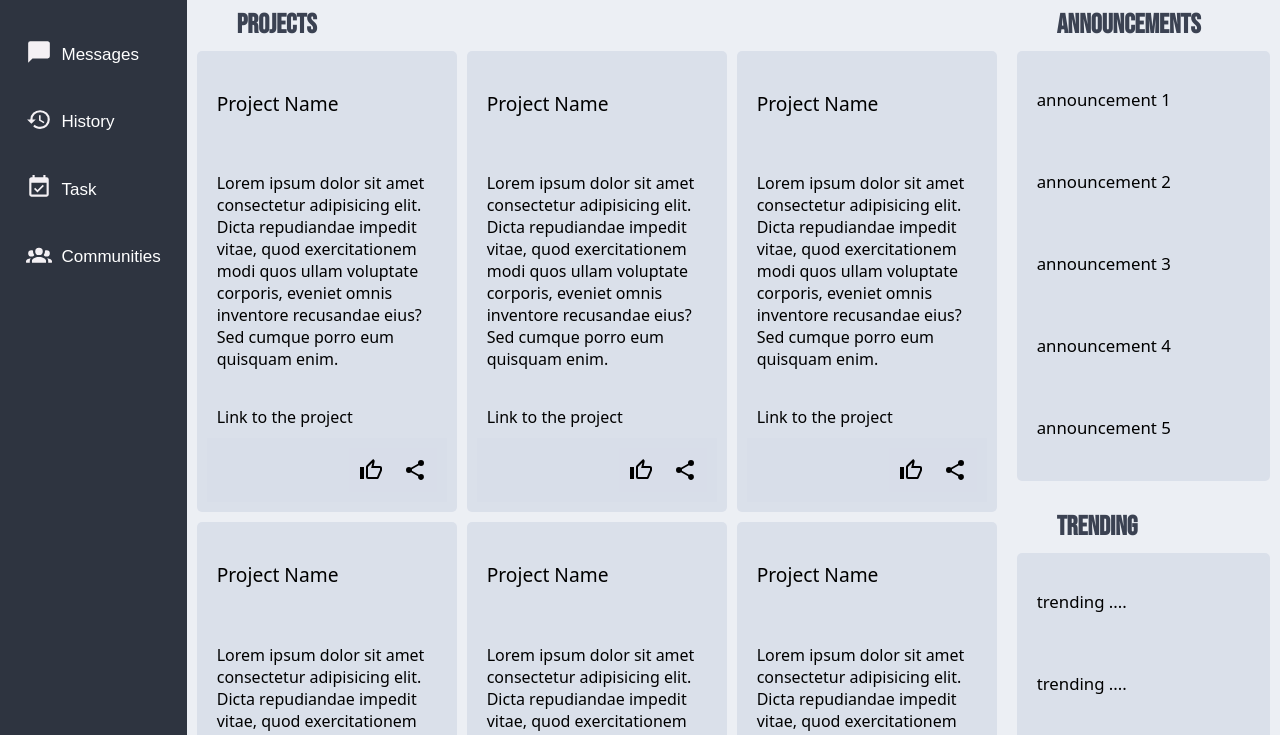
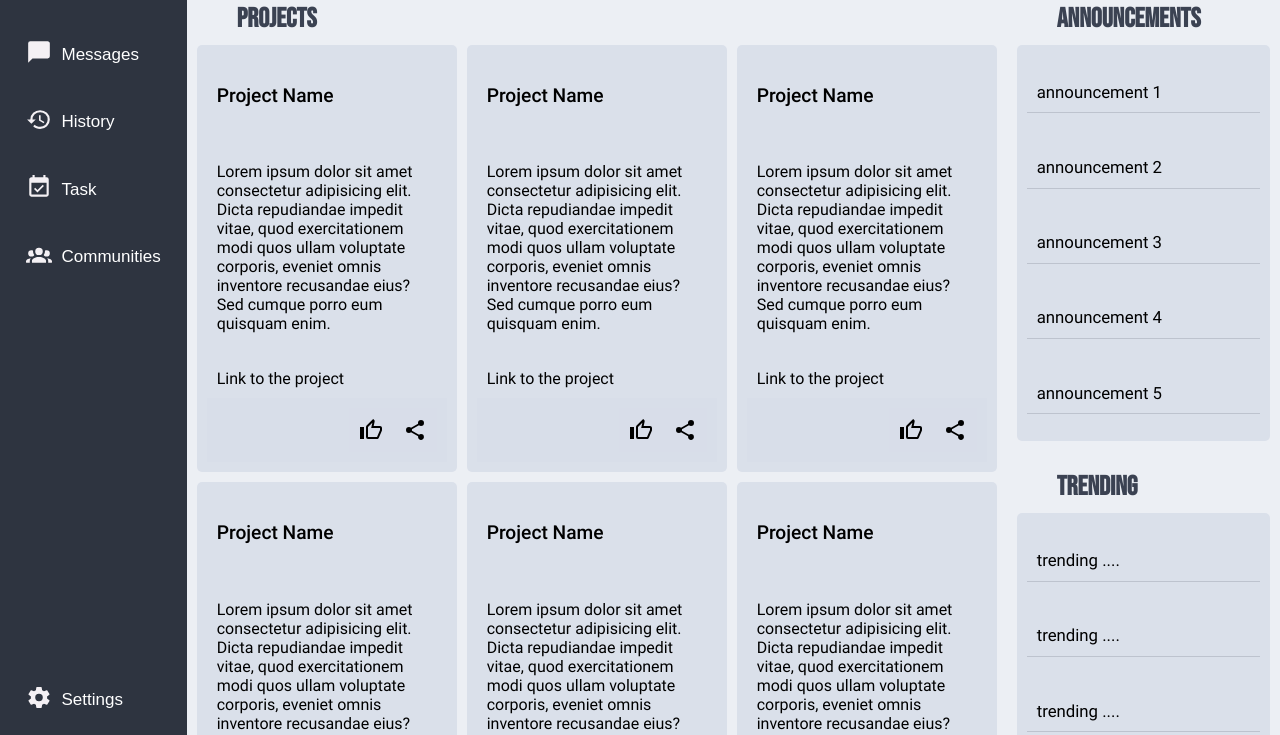
Before and after one commit to dhruvpurohit2k/dashboard, a plain HTML site: page index.html in a window 1280 px wide. Shown: the part 268-1003 px from the top of the page. Drawn offline with Linux system fonts and the light colour scheme.

Commit message:
Finish the touch ups

```diff
--- a/styles.css
+++ b/styles.css
@@ -6,14 +6,22 @@
   font-family: Bebas-Neue;
   src: url(/assets/fonts/BebasNeue-Regular.ttf);
 }
+@font-face {
+	font-family: roboto-medium;
+	src: url(/assets/fonts/Roboto-Medium.ttf);
+}
+@font-face {
+	font-family: roboto-reg;
+	src: url(/assets/fonts/Roboto-Regular.ttf);
+}
+
 html {
   height: 100%;
 }
 
 body {
   margin: 0;
-  font-family: system-ui, -apple-system, BlinkMacSystemFont, "Segoe UI", Roboto,
-    Oxygen, Ubuntu, Cantarell, "Open Sans", "Helvetica Neue", sans-serif;
+  font-family: roboto-reg;
   height: 100%;
   width: 100vw;
   display: grid;
@@ -93,6 +101,7 @@ main {
         .project-card-heading {
           background-color: rgba(255, 255, 255, 0);
           font-size: 1.2em;
+					font-family: roboto-medium;
         }
         .project-card-description {
           background-color: rgba(255, 255, 255, 0);
@@ -152,6 +161,8 @@ main {
         filter: invert(85%) sepia(27%) saturate(633%) hue-rotate(160deg)
           brightness(85%) contrast(89%);
       }
+			img:hover{
+			}
     }
   }
 }
@@ -192,9 +203,13 @@ main {
         border: 0px;
         font-size: 1em;
         height: 1.2em;
+				outline: none;
         border-radius: 5px;
         width: calc(40ch + 15vw);
       }
+			input:focus{
+				border:2px solid #88c0d0;
+			}
     }
     #profile {
       display: flex;
@@ -235,7 +250,7 @@ main {
       column-gap: 20px;
       margin-left: calc(10px + 5%);
 			.profile-pic{
-				border: 3px solid #88c0d0;
+				/* border: 3px solid #88c0d0; */
 				border-radius: 10px;
 				display: flex;
 				justify-content: center;
@@ -279,6 +294,7 @@ main {
     background-color: rgba(255, 255, 255, 0);
     font-size: 1.05em;
     flex: 1;
+		border-bottom: 1px solid #3b42522f;
   }
 }
 
```
Also changed, not shown: assets/fonts/Roboto-Medium.ttf (added), assets/fonts/Roboto-Regular.ttf (added).
